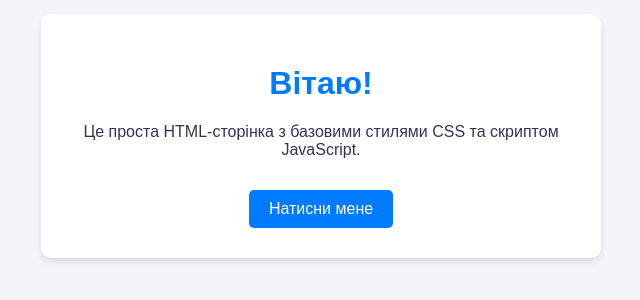
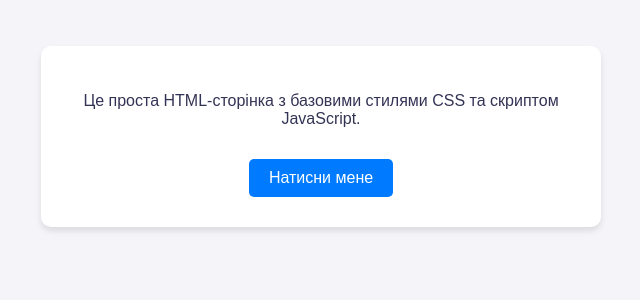
Before and after one commit to orzhekhovskyiztkn25-dotcom/Practical-work-1, a plain HTML site: page index.html in a window 1280 px wide. Shown: the part 284-584 px from the top of the page, without its empty margins (319-959 px from the left). Drawn offline with Linux system fonts and the light colour scheme.

Commit message:
Нормальне змістовне повідомлення

```diff
--- a/index.html
+++ b/index.html
@@ -45,7 +45,7 @@
 <body>
 
     <div class="container">
-        <h1>Вітаю!</h1>
+
         <p>Це проста HTML-сторінка з базовими стилями CSS та скриптом JavaScript.</p>
         <button onclick="showMessage()">Натисни мене</button>
     </div>
```
